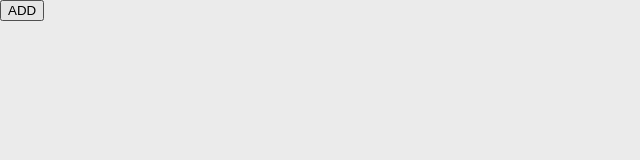
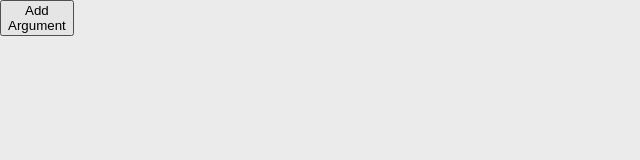
Before and after one commit to ChloneCraft/Scicussion, a Next.js app: page / in a window 1280 px wide. Shown: the top 160 px of the page, without its empty margins (0-640 px from the left). Built offline with nearby package versions, Linux system fonts and the light colour scheme.

Commit message:
created basic button comp

```diff
--- /dev/null
+++ b/src/components/AddArgumentButton.tsx
@@ -0,0 +1,10 @@
+export default function AddArgumentButton() {
+  return (
+    <div>
+      <button>
+        Add <br />
+        Argument
+      </button>
+    </div>
+  );
+}
--- a/src/pages/index.tsx
+++ b/src/pages/index.tsx
@@ -1,6 +1,7 @@
 import Head from "next/head";
 import styles from "@/styles/Home.module.css";
 import Textbox from "@/components/Textbox";
+import AddArgumentButton from "@/components/AddArgumentButton";
 
 export default function Home() {
   return (
@@ -13,7 +14,7 @@ export default function Home() {
       </Head>
       <main>
         <section className="ProArgumentsContainer">
-          <button>ADD</button>
+          <AddArgumentButton />
         </section>
         <section className="ContraArgumentsContainer"></section>
       </main>
```
